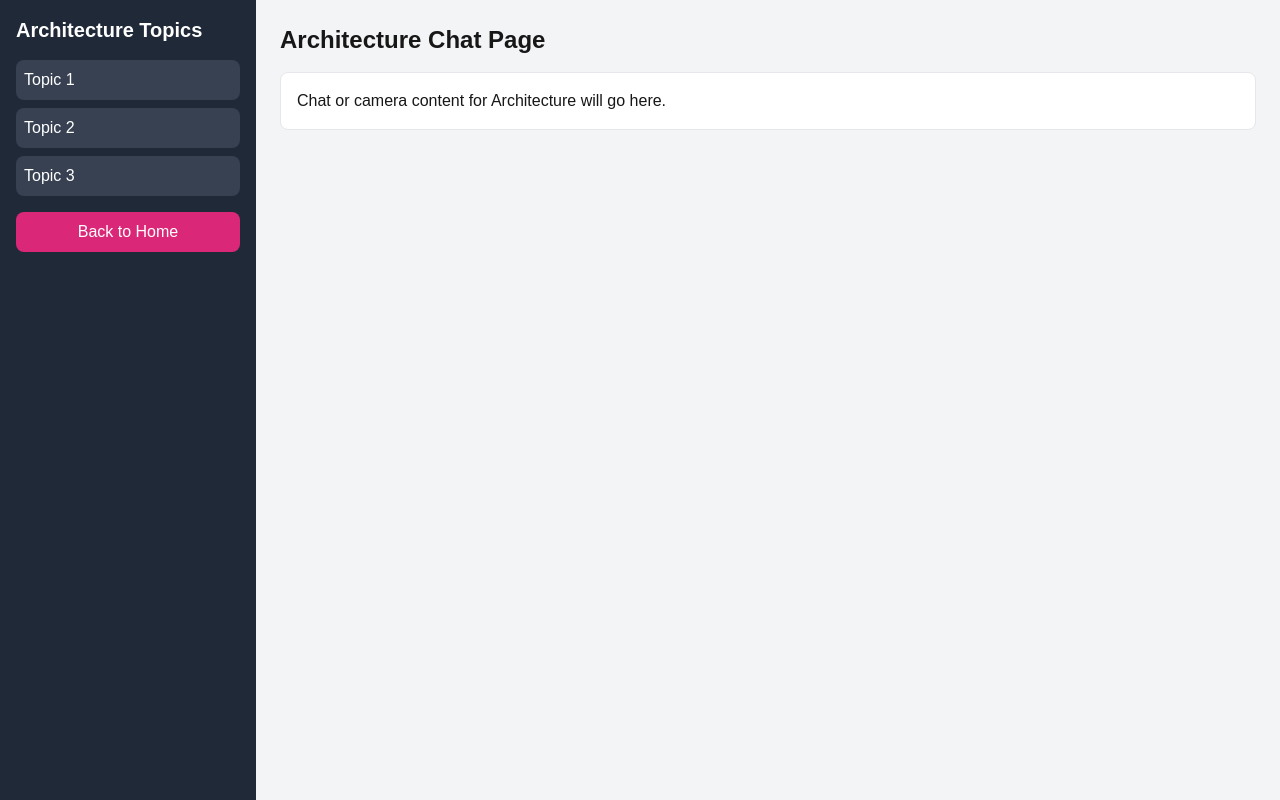
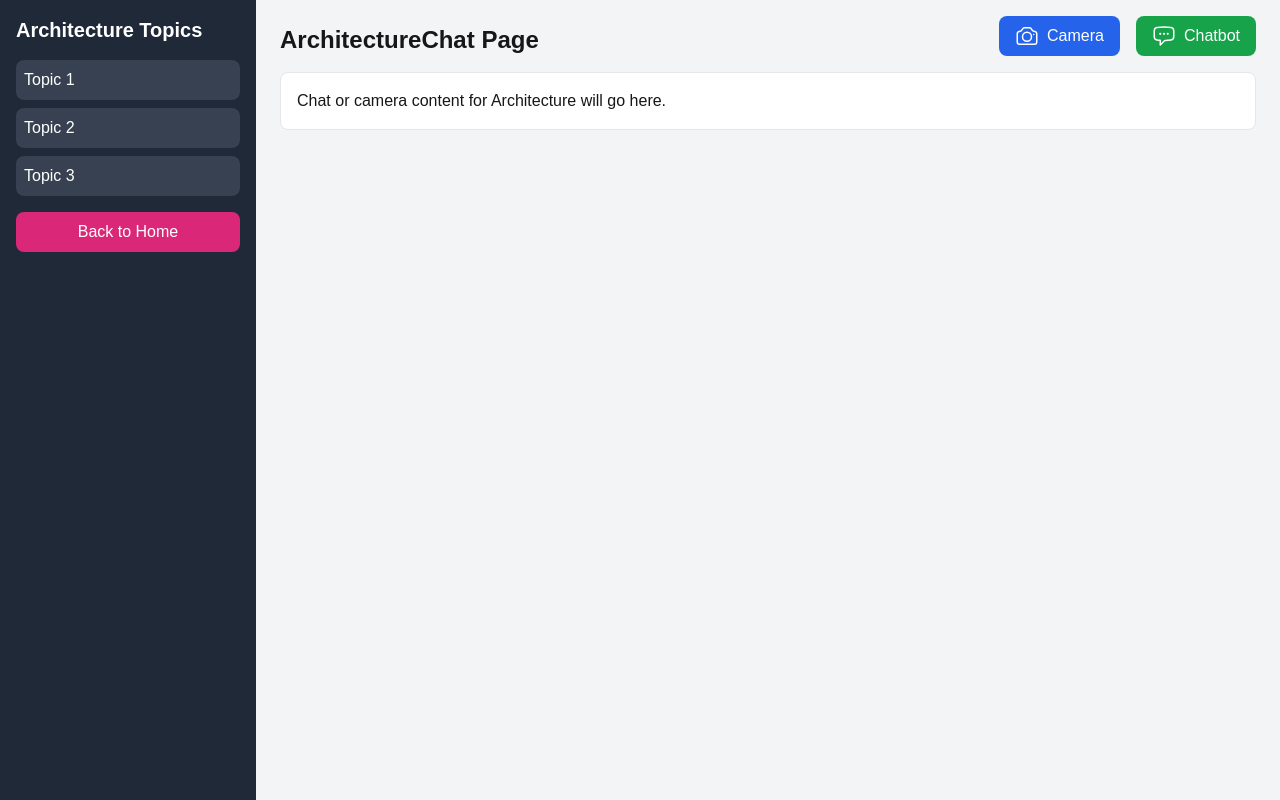
Before and after one commit to riyawarrior/ai-interviewer, a Next.js app in the folder Frontend/: page /architecture in a window 1280 px wide. Built offline with nearby package versions, Linux system fonts and the light colour scheme.

Commit message:
architecture done

```diff
--- a/Frontend/app/architecture/page.js
+++ b/Frontend/app/architecture/page.js
@@ -1,17 +1,49 @@
+"use client";
+import { useRouter } from "next/navigation";
+import { useEffect, useState } from "react";
 import Sidebar from "../../components/sidebar";
+import {
+  CameraIcon,
+  ChatBubbleLeftEllipsisIcon,
+} from "@heroicons/react/24/outline";
 
 const ArchitecturePage = () => {
+
+  const router = useRouter();
   const links = [
     { href: "/architecture/topic1", label: "Topic 1" },
     { href: "/architecture/topic2", label: "Topic 2" },
     { href: "/architecture/topic3", label: "Topic 3" },
   ];
 
+
+
+
+
   return (
     <div className="flex">
       <Sidebar title="Architecture Topics" links={links} />
-            <div className="flex-1 p-6 bg-gray-100">
-                <h1 className="text-2xl font-bold mb-4">Architecture Chat Page</h1>
+      <div className="flex-1 p-6 bg-gray-100 relative">
+        <h1 className="text-2xl font-bold mb-4">ArchitectureChat Page</h1>
+        <div className="absolute top-4 right-6 space-x-4 flex">
+          {/* Camera Icon */}
+          <button
+            onClick={() => router.push("/camera")}
+            className="flex items-center px-4 py-2 bg-blue-600 text-white rounded-lg hover:bg-blue-700"
+          >
+            <CameraIcon className="h-6 w-6 mr-2" />
+            Camera
+          </button>
+
+          {/* Chatbot Icon */}
+          <button
+            onClick={() => router.push("/chatbot")}
+            className="flex items-center px-4 py-2 bg-green-600 text-white rounded-lg hover:bg-green-700"
+          >
+            <ChatBubbleLeftEllipsisIcon className="h-6 w-6 mr-2" />
+            Chatbot
+          </button>
+        </div>
         <div className="border rounded-lg p-4 bg-white">
           <p>Chat or camera content for Architecture will go here.</p>
         </div>
```
Lines whose indentation alone changed are shown as unchanged.
